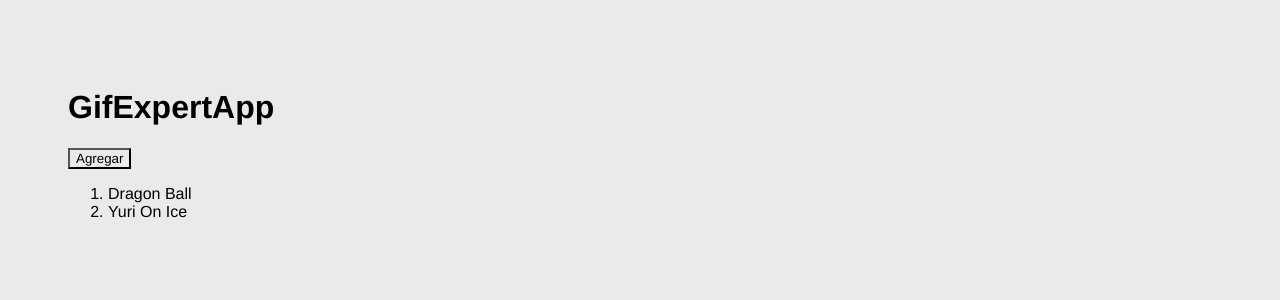
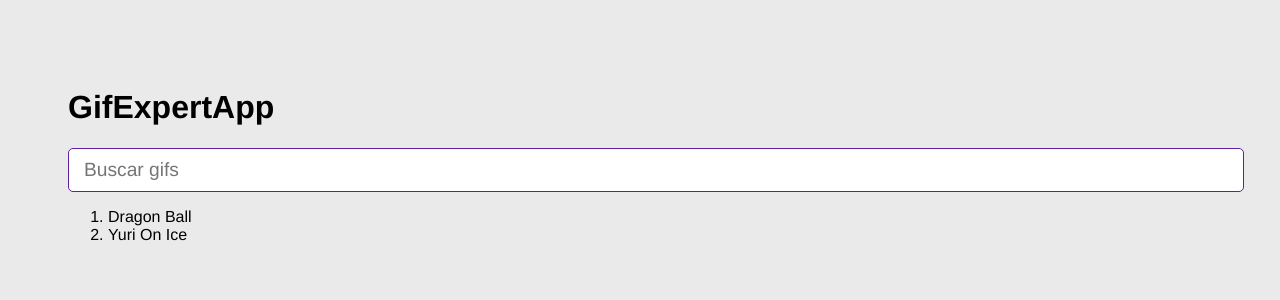
Before and after one commit to 1gabrielcarrizo/gif-expert-app, a React (Vite) app: page / in a window 1280 px wide. Shown: the top 300 px of the page. Built offline with nearby package versions, Linux system fonts and the light colour scheme.

Commit message:
new AddCategory component created

```diff
--- a/src/GifExpertApp.jsx
+++ b/src/GifExpertApp.jsx
@@ -1,10 +1,10 @@
 import { useState } from "react"
+import AddCategory from "./components/AddCategory"
 
 
 const GifExpertApp = () => {
 
     const [categories, setCategories] = useState(["Dragon Ball", "Yuri On Ice"])
-    console.log(categories)
 
     const onAddCategory = () => {
         setCategories([...categories, "One Piece"])
@@ -16,9 +16,9 @@ const GifExpertApp = () => {
 
             <h1>GifExpertApp</h1>
             {/* input */}
+            <AddCategory setCategories={setCategories}/>
 
             {/* listado de gif */}
-            <button onClick={onAddCategory}>Agregar</button>
 
             <ol>
                 {categories.map((category) => (
--- /dev/null
+++ b/src/components/AddCategory.jsx
@@ -0,0 +1,32 @@
+import { useState } from "react"
+
+
+const AddCategory = ({setCategories}) => {
+
+    const [inputValue, setInputValue] = useState("")
+
+    const onInputChange = ({target}) => {
+        console.log(target.value)
+        setInputValue(target.value)
+    }
+
+    const handleSubmit = (e) => {
+        e.preventDefault()
+        if(inputValue.trim().length <= 1) return; // no escribe en la lista si es <=1
+        setCategories(categories => [...categories, inputValue]) // nos comunicamos con el useState del padre
+        setInputValue("") // limpiamos el input
+    }
+
+  return (
+    <form onSubmit={handleSubmit}>
+        <input
+        type="text"
+        placeholder="Buscar gifs"
+        value={inputValue}
+        onChange={onInputChange}
+        />
+    </form>
+  )
+}
+
+export default AddCategory
```
